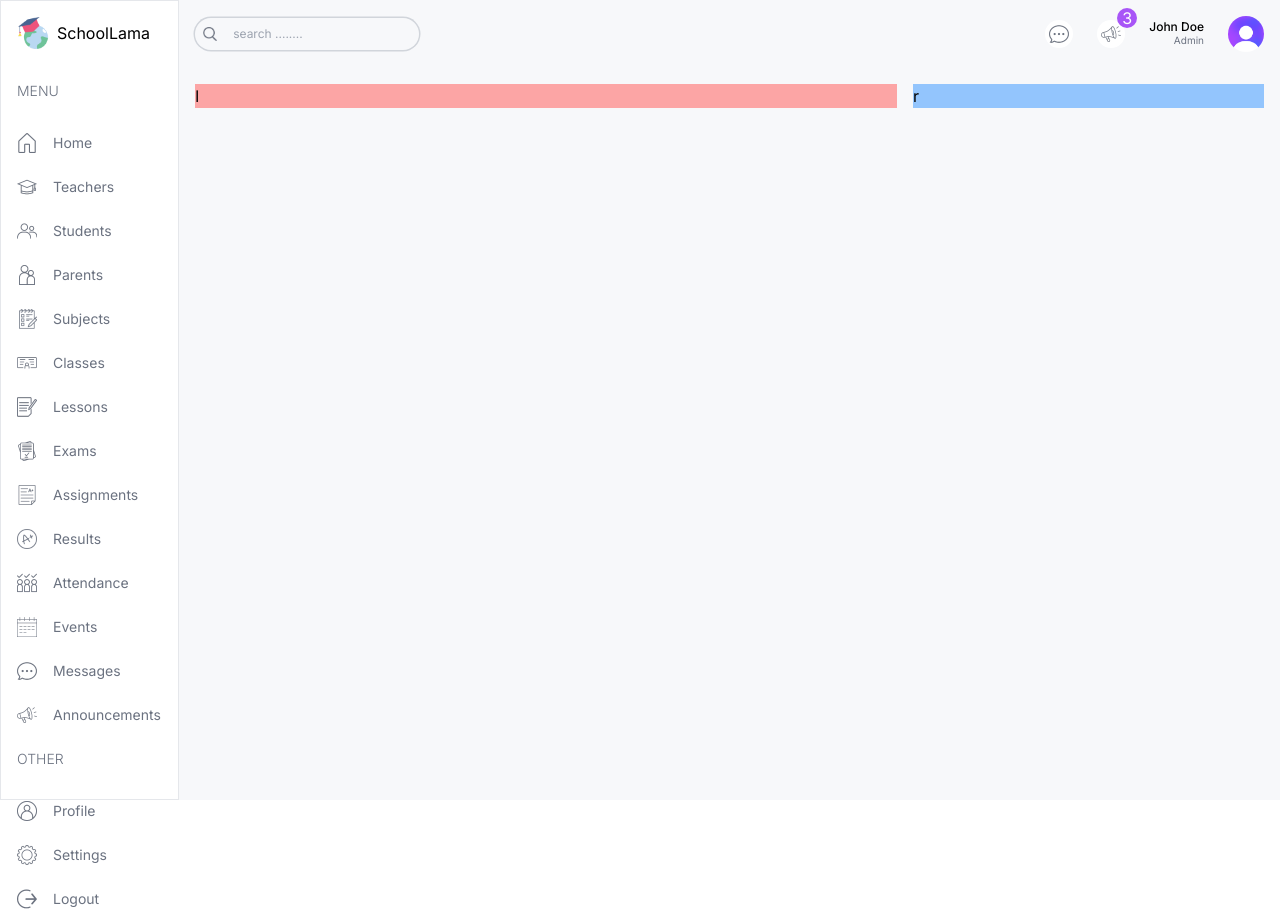
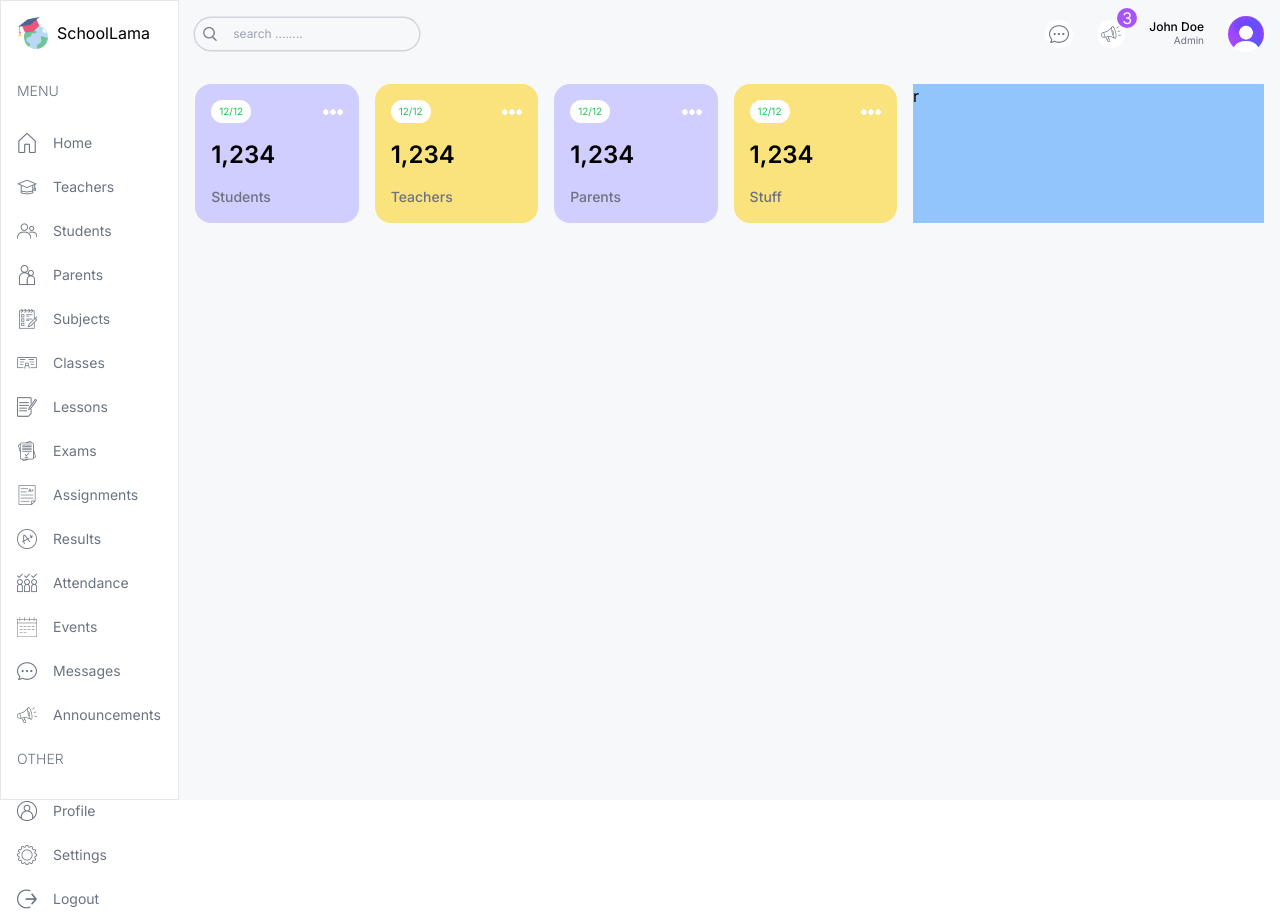
Before and after one commit to kaziabulhasib/sm-dashboard, a Next.js app: page /admin in a window 1280 px wide. Built offline with nearby package versions, Linux system fonts and the light colour scheme.

Commit message:
cards complete

```diff
--- a/package.json
+++ b/package.json
@@ -11,7 +11,8 @@
   "dependencies": {
     "next": "^14.2.16",
     "react": "^18",
-    "react-dom": "^18"
+    "react-dom": "^18",
+    "recharts": "^2.13.3"
   },
   "devDependencies": {
     "@types/node": "^20",
--- a/src/app/(dashbaord)/admin/page.tsx
+++ b/src/app/(dashbaord)/admin/page.tsx
@@ -1,8 +1,18 @@
+import UserCard from "@/components/UserCard";
+
 const AdminPage = () => {
   return (
     <div className='flex flex-row md:flex-row p-4 gap-4'>
       {/* left  */}
-      <div className='w-full lg:w-2/3 bg-red-300'>l</div>
+      <div className='w-full lg:w-2/3 '>
+        {/* user cards  */}
+        <div className='flex justify-between gap-4 flex-wrap'>
+          <UserCard type='students' />
+          <UserCard type='teachers' />
+          <UserCard type='parents' />
+          <UserCard type='stuff' />
+        </div>
+      </div>
       {/* right  */}
       <div className='w-full lg:w-1/3 bg-blue-300'>r</div>
     </div>
--- /dev/null
+++ b/src/components/UserCard.tsx
@@ -0,0 +1,18 @@
+import Image from "next/image";
+
+const UserCard = ({ type }: { type: string }) => {
+  return (
+    <div className='rounded-2xl odd:bg-lamaPurple even:bg-lamaYellow p-4 flex-1 min-w-[130px] '>
+      <div className='flex justify-between items-center'>
+        <span className='text-[10px] bg-white rounded-full px-2 py-1 text-green-500'>
+          12/12
+        </span>
+        <Image src='/more.png' alt='more' width={20} height={20} />
+      </div>
+      <h1 className='text-2xl font-semibold my-4'>1,234</h1>
+      <h2 className='text-gray-500 font-medium text-sm capitalize'>{type}</h2>
+    </div>
+  );
+};
+
+export default UserCard;
--- a/tailwind.config.ts
+++ b/tailwind.config.ts
@@ -13,6 +13,14 @@ const config: Config = {
         "gradient-conic":
           "conic-gradient(from 180deg at 50% 50%, var(--tw-gradient-stops))",
       },
+      colors : {
+        lamaSky: "#C3EBFA",
+        lamaSkyLight: "#EDF9FD",
+        lamaPurple: "#CFCEFF",
+        lamaPurpleLight: "#F1F0FF",
+        lamaYellow: "#FAE27C",
+        lamaYellowLight: "#FEFCE8",
+      }
     },
   },
   plugins: [],
```
Also changed, not shown: 1 other file (tests, documents, lock files or other folders).
